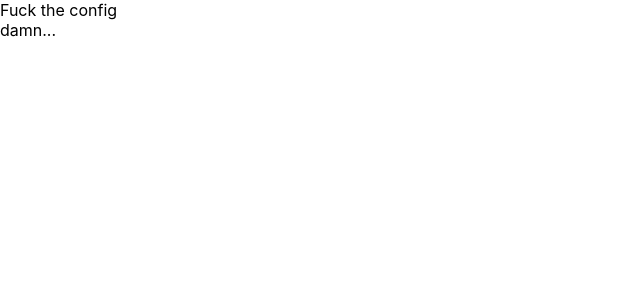
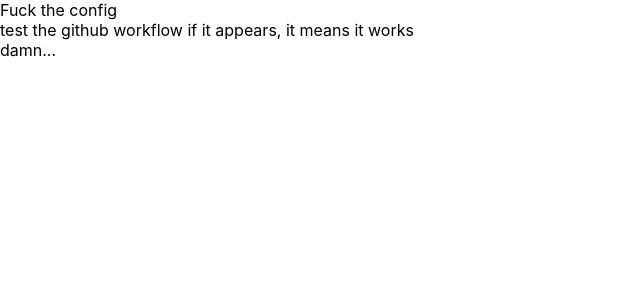
Before and after one commit to ALEXJI19991007/Fineed_Project, a React (Create React App) app in the folder fineed/: page / in a window 1280 px wide. Shown: the top 300 px of the page, without its empty margins (0-640 px from the left). Built offline with nearby package versions, Linux system fonts and the light colour scheme.

Commit message:
test github auto deploy workflow

```diff
--- a/fineed/src/App.tsx
+++ b/fineed/src/App.tsx
@@ -9,6 +9,7 @@
   return (
     <RecoilRoot>
       <div>Fuck the config</div>
+      <div>test the github workflow if it appears, it means it works</div>
       <HelloWorld/>
     </RecoilRoot>
   );
```
